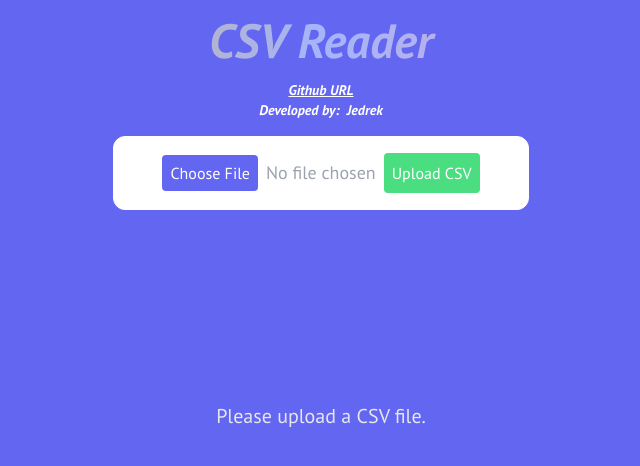
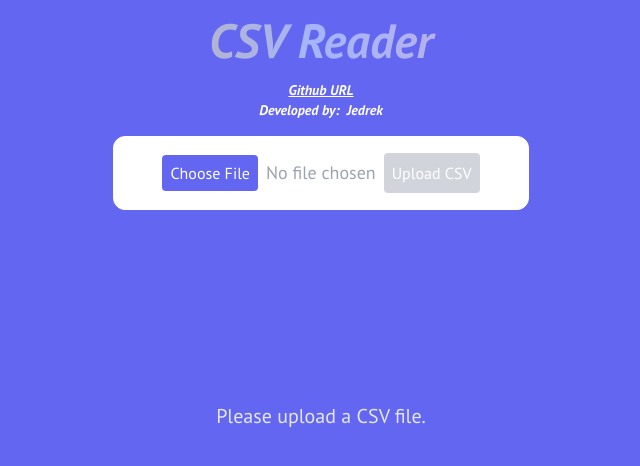
Before and after one commit to Jedrek1996/ExcelReader, a React (Vite) app in the folder client/: page / in a window 1280 px wide. Shown: the top 466 px of the page, without its empty margins (319-959 px from the left). Built offline with nearby package versions, Linux system fonts and the light colour scheme.

Commit message:
Refactor FileUploader

```diff
--- a/client/src/components/FileUploader.tsx
+++ b/client/src/components/FileUploader.tsx
@@ -12,16 +12,13 @@ const FileUploader = ({ file, setFile, handleUpload }: FileUploaderProps) => {
     const selectedFile = e.target.files ? e.target.files[0] : null;
 
     if (selectedFile) {
-      if (
-        selectedFile.type !== "text/csv" &&
-        !selectedFile.name.endsWith(".csv")
-      ) {
+      if (selectedFile.type === 'text/csv') {
+        setFile(selectedFile);
+        toast.success('File added! Click Upload CSV to proceed!');
+      } else {
+        toast.error('Invalid file type. Only CSV file format is accepted.');
         setFile(null);
-        toast.error("Invalid file type. Only CSV file format is accepted.");
-        return;
       }
-      toast.success("File added! Click Upload CSV to proceed!");
-      setFile(selectedFile);
     }
   };
 
@@ -39,13 +36,18 @@ const FileUploader = ({ file, setFile, handleUpload }: FileUploaderProps) => {
       >
         Choose File
       </label>
-      <span className="ml-2  text-lg text-gray-400">
+      <span className="ml-2 text-lg text-gray-400">
         {file ? file.name : "No file chosen"}
       </span>
 
       <button
         onClick={handleUpload}
-        className="ml-2 p-2 bg-green-400 hover:bg-green-600 rounded"
+        className={`ml-2 p-2 rounded ${
+          file
+            ? "bg-green-400 hover:bg-green-600"
+            : "bg-gray-300 cursor-not-allowed"
+        }`}
+        disabled={!file}
       >
         Upload CSV
       </button>
```
